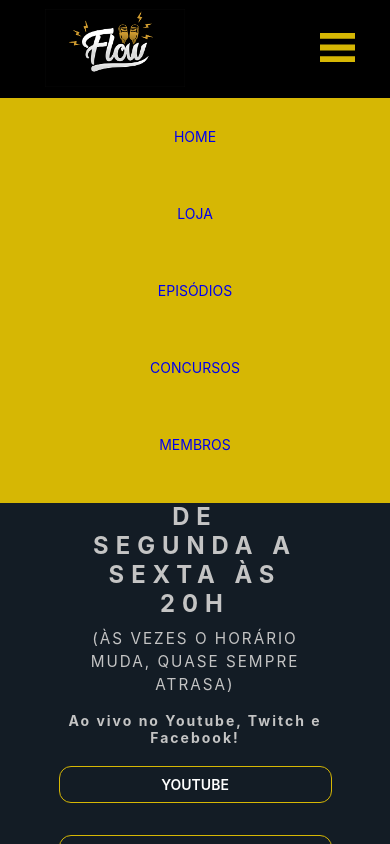
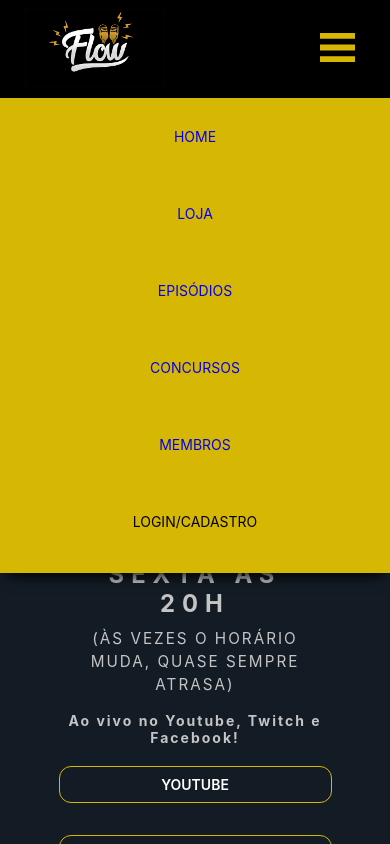
Before and after one commit to jordan-cod/FlowPodcastvue, a Vue app: page / in a window 390 px wide. Both pictures are taken after a click on the button 345 px from the left and 49 px from the top of the page. Shown: the top 844 px of the page. Built offline with nearby package versions, Linux system fonts and the light colour scheme.

Commit message:
alteração no Header Mobile, agora fecha quando clica em um dos links de navegação

```diff
--- a/src/components/TopHeader.vue
+++ b/src/components/TopHeader.vue
@@ -21,11 +21,12 @@
       <button id="newmenu" @click.stop.prevent="toggle()"><img src="../assets/header/HeaderMenu.svg" id="HeaderMenu"></button>
       <div id="header-mobile" v-if="isOpen">
         <ul>
-            <li><router-link to="/" class="link-mobile">Home</router-link></li>
-            <li><router-link to="/loja" class="link-mobile">Loja</router-link></li>
-            <li><router-link to="/episodios" class="link-mobile">Episódios</router-link></li>
-            <li><router-link to="/concursos" class="link-mobile">Concursos</router-link></li>
-            <li><router-link to="/membros" class="link-mobile">Membros</router-link></li>
+            <li @click="toggle()"><router-link to="/" class="link-mobile">Home</router-link></li>
+            <li @click="toggle()"><router-link to="/loja" class="link-mobile">Loja</router-link></li>
+            <li @click="toggle()"><router-link to="/episodios" class="link-mobile">Episódios</router-link></li>
+            <li @click="toggle()"><router-link to="/concursos" class="link-mobile">Concursos</router-link></li>
+            <li @click="toggle()"><router-link to="/membros" class="link-mobile">Membros</router-link></li>
+            <li @click="toggle()"><a class="link-mobile  login">Login/Cadastro</a></li>
         </ul>
     </div>
     </header>
@@ -142,7 +143,9 @@
     left: 0;
     width: 100%;
     background: var(--color-);
-    height: 405px;
+    height: 475px;
+    -webkit-box-shadow: 0px 10px 13px -7px #000000, -2px 50px 0px -1px rgba(0,0,0,0);
+    box-shadow: 0px 10px 13px -7px #000000, -2px 50px 0px -1px rgba(0,0,0,0);
   }
   #header-mobile > ul, #header-mobile ul > li{
     width: 100%;
@@ -157,7 +160,13 @@
   .link-mobile:hover{
     background: var(--color-hover);
   }
+  .login{
+    font-size: 1rem;
+  }
   @media (max-width: 1000px){
+    #header{
+      padding: 0px 20px 0px 0px;
+    }
     #menu-container > nav {
       display: none;
     }
```
